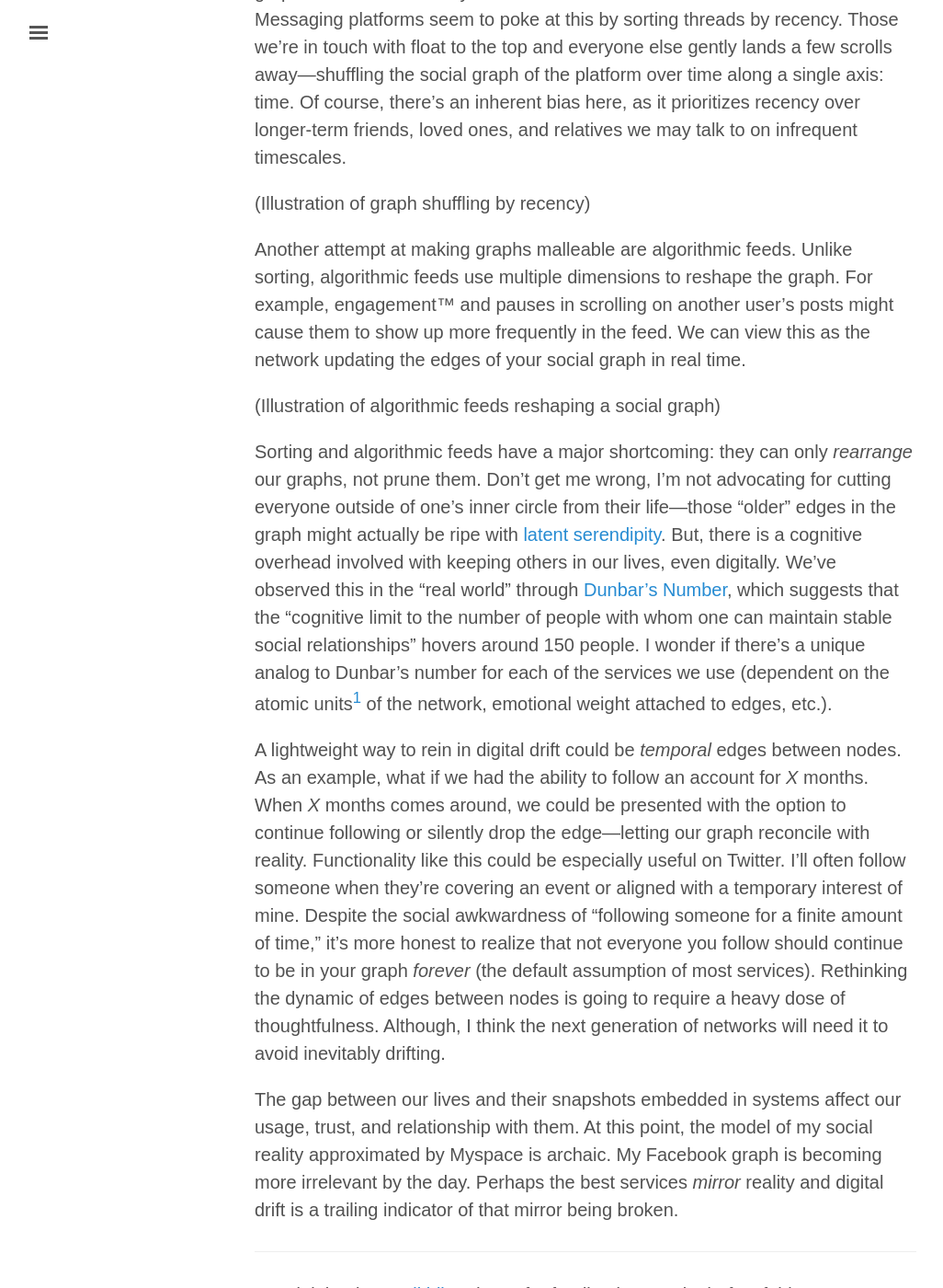
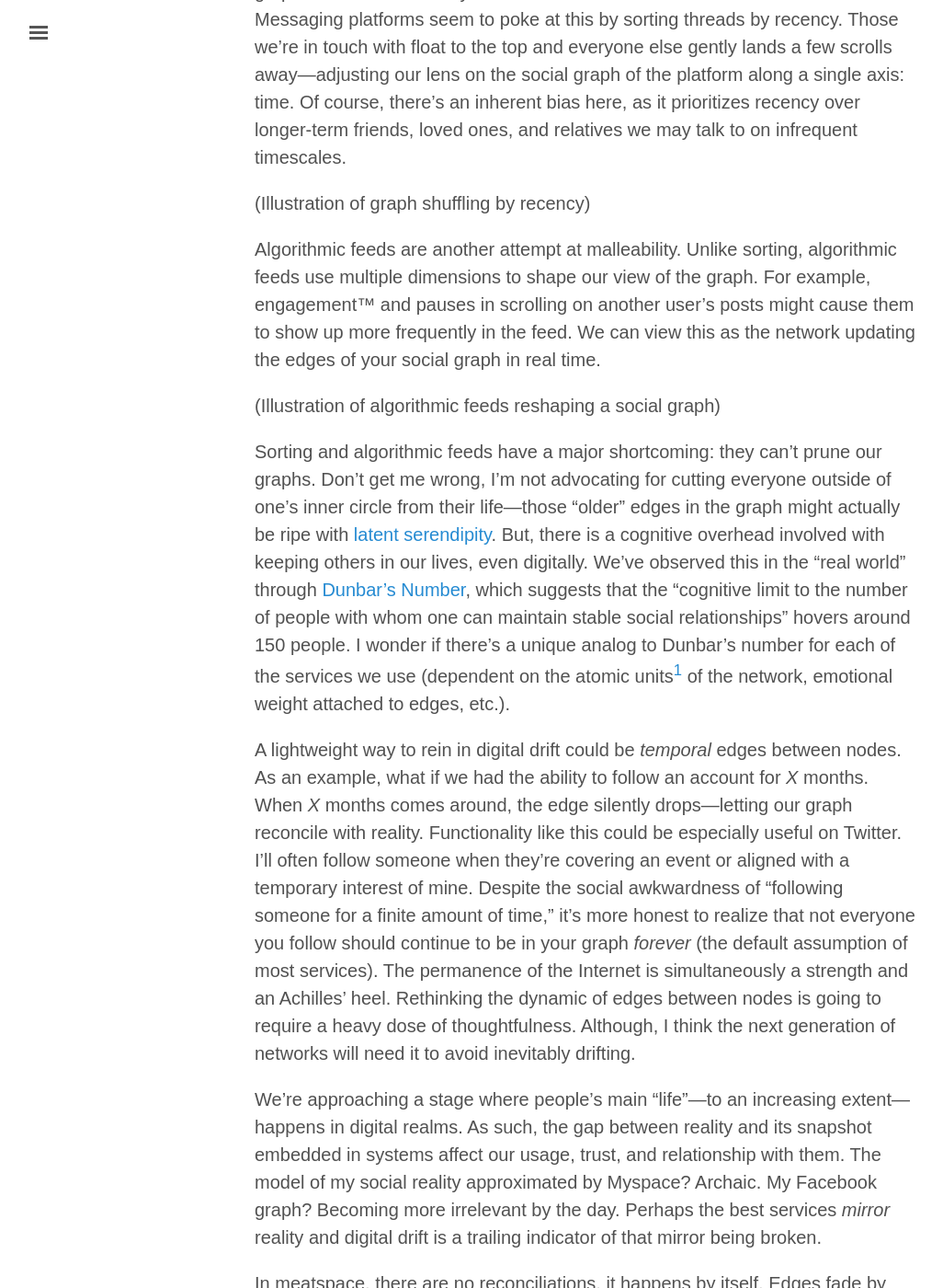
Before and after one commit to rvsrvs/jasdev.github.io, a Jekyll site: the page built from _posts/2018-2-23-digital-drift.md, in a window 1280 px wide and 1400 px high, scrolled down 2122 px. Shown: the whole window at 92% size, without its empty margins (3-1029 px from the left). Built offline with Jekyll 4.4.1, drawn with Linux system fonts in a browser that asks for light colours; some web fonts are replaced; some of the changed text lies outside the part shown.

Commit message:
Wow, Can’s edits took this to the next level.

```diff
--- a/_posts/2018-2-23-digital-drift.md
+++ b/_posts/2018-2-23-digital-drift.md
@@ -22,26 +22,30 @@ Reviews are prompted at the chosen intervals, allowing users to groom tasks with
 
 > “It may sound heartless, to unfriend people on their birthday, but I like to think that they won’t notice I’ve done it on a day that other people—presumably, people they’re still in touch with—are showering their timeline with love, affection, and, of course, GIFs. While I know that I could simply unfollow rather than unfriend on Facebook…, I don’t understand the need to keep up digital pretenses…I prefer to leave people’s Internet lives the same way I leave parties: quietly, with no goodbyes, and perhaps with a few snacks in my pocket.”
 
-OmniFocus Reviews and Rosemary’s approach counteract digital drift. Still, these forms of reconciliation feel like half-steps and require nontrivial effort, which brings us to a way around that: malleability.
+OmniFocus Reviews and Rosemary’s approach counteract digital drift. Still, these forms of reconciliation feel like half-steps and require non trivial effort, which brings us to a way around that: malleability.
 
-What if the networks (and apps, systems, etc.) we use were _malleable_? Social graphs would frictionlessly evolve as friends come in and out of our lives. Messaging platforms seem to poke at this by sorting threads by recency. Those we’re in touch with float to the top and everyone else gently lands a few scrolls away—shuffling the social graph of the platform over time along a single axis: time. Of course, there’s an inherent bias here, as it prioritizes recency over longer-term friends, loved ones, and relatives we may talk to on infrequent timescales.
+What if the networks (and apps, systems, etc.) we use were _malleable_? Social graphs would frictionlessly evolve as friends come in and out of our lives. Messaging platforms seem to poke at this by sorting threads by recency. Those we’re in touch with float to the top and everyone else gently lands a few scrolls away—adjusting our lens on the social graph of the platform along a single axis: time. Of course, there’s an inherent bias here, as it prioritizes recency over longer-term friends, loved ones, and relatives we may talk to on infrequent timescales.
 
 (Illustration of graph shuffling by recency)
 
-Another attempt at making graphs malleable are algorithmic feeds. Unlike sorting, algorithmic feeds use multiple dimensions to reshape the graph. For example, engagement™ and pauses in scrolling on another user’s posts might cause them to show up more frequently in the feed. We can view this as the network updating the edges of your social graph in real time.
+Algorithmic feeds are another attempt at malleability. Unlike sorting, algorithmic feeds use multiple dimensions to shape our view of the graph. For example, engagement™ and pauses in scrolling on another user’s posts might cause them to show up more frequently in the feed. We can view this as the network updating the edges of your social graph in real time.
 
 (Illustration of algorithmic feeds reshaping a social graph)
 
-Sorting and algorithmic feeds have a major shortcoming: they can only _rearrange_ our graphs, not prune them. Don’t get me wrong, I’m not advocating for cutting everyone outside of one’s inner circle from their life—those “older” edges in the graph might actually be ripe with [latent serendipity](http://danshipper.com/latent-serendipity). But, there is a cognitive overhead involved with keeping others in our lives, even  digitally. We’ve observed this in the “real world” through [Dunbar’s Number](https://en.wikipedia.org/wiki/Dunbar%27s_number), which suggests that the “cognitive limit to the number of people with whom one can maintain stable social relationships” hovers around 150 people. I wonder if there’s a unique analog to Dunbar’s number for each of the services we use (dependent on the atomic units[^1] of the network, emotional weight attached to edges, etc.).
+Sorting and algorithmic feeds have a major shortcoming: they can’t prune our graphs. Don’t get me wrong, I’m not advocating for cutting everyone outside of one’s inner circle from their life—those “older” edges in the graph might actually be ripe with [latent serendipity](http://danshipper.com/latent-serendipity). But, there is a cognitive overhead involved with keeping others in our lives, even  digitally. We’ve observed this in the “real world” through [Dunbar’s Number](https://en.wikipedia.org/wiki/Dunbar%27s_number), which suggests that the “cognitive limit to the number of people with whom one can maintain stable social relationships” hovers around 150 people. I wonder if there’s a unique analog to Dunbar’s number for each of the services we use (dependent on the atomic units[^1] of the network, emotional weight attached to edges, etc.).
 
-A lightweight way to rein in digital drift could be _temporal_ edges between nodes. As an example, what if we had the ability to follow an account for _X_ months. When _X_ months comes around, we could be presented with the option to continue following or silently drop the edge—letting our graph reconcile with reality. Functionality like this could be especially useful on Twitter. I’ll often follow someone when they’re covering an event or aligned with a temporary interest of mine. Despite the social awkwardness of “following someone for a finite amount of time,” it’s more honest to realize that not everyone you follow should continue to be in your graph _forever_ (the default assumption of most services). Rethinking the dynamic of edges between nodes is going to require a heavy dose of thoughtfulness. Although, I think the next generation of networks will need it to avoid inevitably drifting.
+A lightweight way to rein in digital drift could be _temporal_ edges between nodes. As an example, what if we had the ability to follow an account for _X_ months. When _X_ months comes around, the edge silently drops—letting our graph reconcile with reality. Functionality like this could be especially useful on Twitter. I’ll often follow someone when they’re covering an event or aligned with a temporary interest of mine. Despite the social awkwardness of “following someone for a finite amount of time,” it’s more honest to realize that not everyone you follow should continue to be in your graph _forever_ (the default assumption of most services). The permanence of the Internet is simultaneously a strength and an Achilles’ heel. Rethinking the dynamic of edges between nodes is going to require a heavy dose of thoughtfulness. Although, I think the next generation of networks will need it to avoid inevitably drifting.
 
-The gap between our lives and their snapshots embedded in systems affect our usage, trust, and relationship with them. At this point, the model of my social reality approximated by Myspace is archaic. My Facebook graph is becoming more irrelevant by the day. Perhaps the best services _mirror_ reality and digital drift is a trailing indicator of that mirror being broken.
+We’re approaching a stage where people’s main “life”—to an increasing extent—happens in digital realms. As such, the gap between reality and its snapshot embedded in systems affect our usage, trust, and relationship with them. The model of my social reality approximated by Myspace? Archaic. My Facebook graph? Becoming more irrelevant by the day. Perhaps the best services _mirror_ reality and digital drift is a trailing indicator of that mirror being broken.
+
+In meatspace, there are no reconciliations, it happens by itself. Edges fade by _default_; if you stop calling a friend, they’ll slowly vanish from your life. So, mitigating digital drift might be a lost cause, since digital worlds are durable by nature. What if we took the opposite approach—requiring maintenance to keep edges around and not requiring maintenance for them to drop? That’s how our world works after all.
 
 ---
 
-Special thanks to [Nikhil](https://twitter.com/nikillinit) and [Can](https://twitter.com/can) for feedback on early drafts of this essay.
+Special thanks to [Can](https://twitter.com/can) and [Nikhil](https://twitter.com/nikillinit) for feedback on early drafts of this essay.
 
-## Footnotes:
+## Footnotes and Related Reading:
+
+⇒ [The Social Graph Is Neither](https://blog.pinboard.in/2011/11/the_social_graph_is_neither/)
 
 [^1]: Twitter : tweets, Facebook : posts, Snapchat : snaps, … (if we’re considering the primary actions taken on each platform).
```
